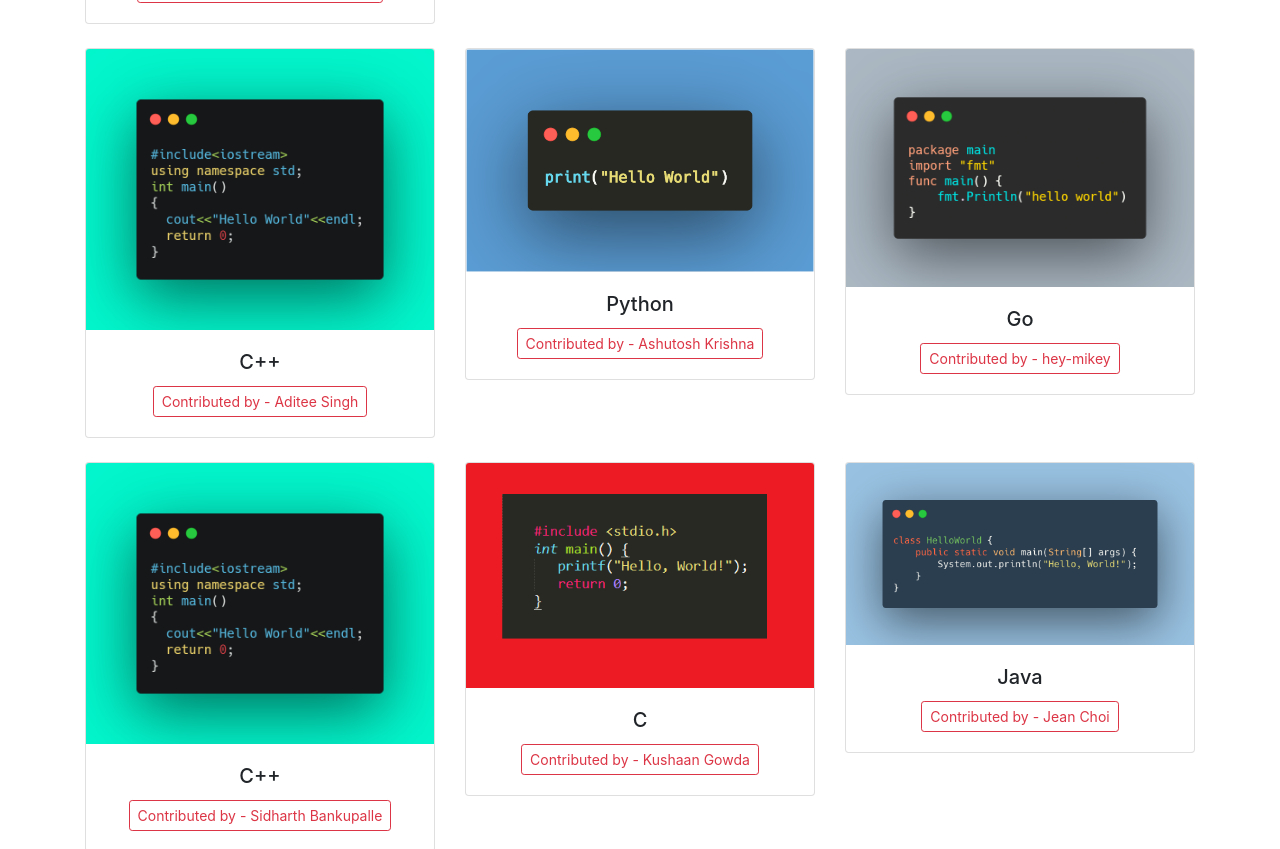
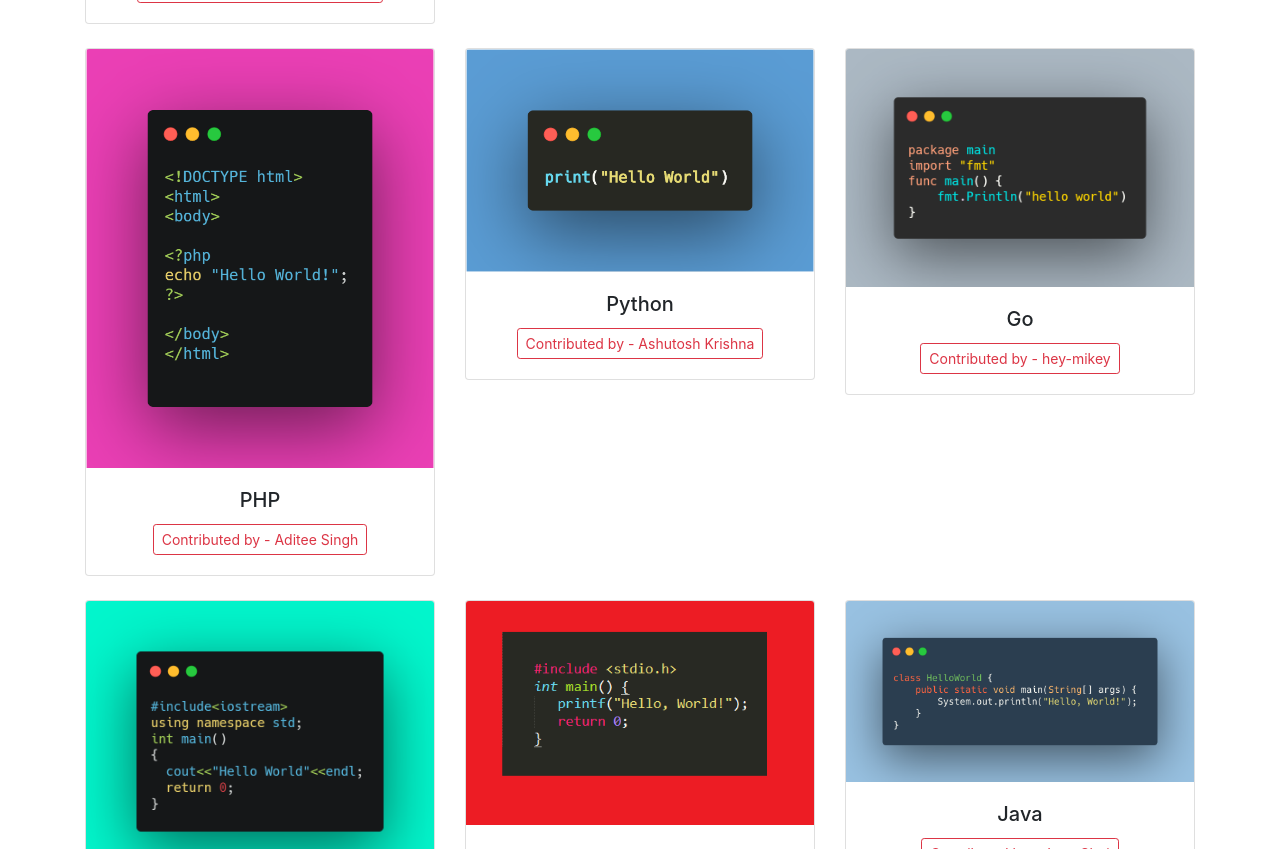
Before and after one commit to krimanisha/HELLO_WORLD, a plain HTML site: page index.html in a window 1280 px wide. Shown: the part 917-1766 px from the top of the page. Drawn offline with nearby package versions, Linux system fonts and the light colour scheme; a script that the page names is missing.

Commit message:
Added Hello World Program in PHP

```diff
--- a/index.html
+++ b/index.html
@@ -158,9 +158,9 @@
             </div>
             <div class="col-lg-4 mb-4">
               <div class="card">
-                  <img class="card-img-top" src="./images/cpp.png" alt="">
+                  <img class="card-img-top" src="./images/php.png" alt="">
                   <div class="card-body">
-                      <h5 class="card-title text-center">C++</h5>
+                      <h5 class="card-title text-center">PHP</h5>
                       <div class="col text-center">
                       <a href="https://github.com/aditee-singh" class="btn btn-outline-danger btn-sm">Contributed by - Aditee Singh</a>
                       </div>
```
Also changed, not shown: images/php.png (added).
